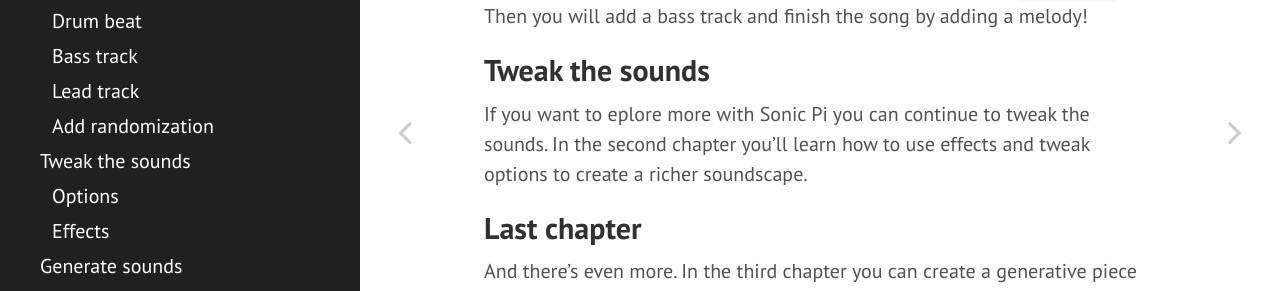
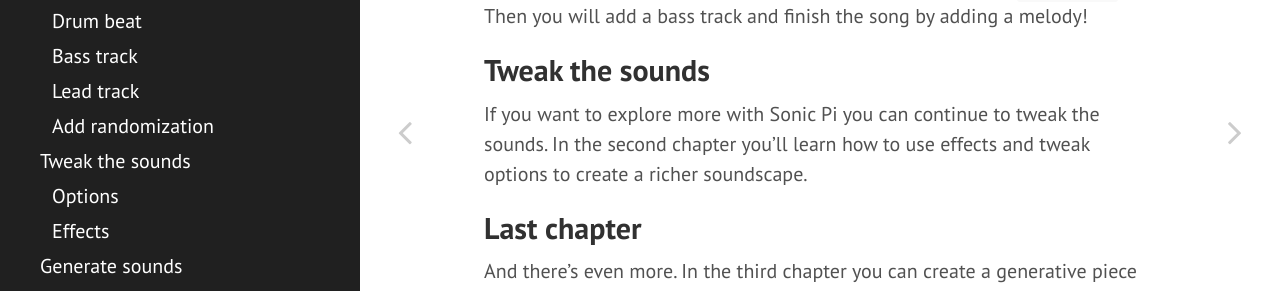
Before and after one commit to mehackit/sonic-pi-workshop, a Jekyll site: the page built from _exercises/02-make-a-song/01-make-a-song.md, in a window 1280 px wide. Shown: the part 343-634 px from the top of the page. Built offline with Jekyll 4.4.1, drawn with Linux system fonts in a browser that asks for light colours; nearby versions of some CDN libraries.

Commit message:
typos, remove padding from mobile menu

```diff
--- a/_exercises/02-make-a-song/01-make-a-song.md
+++ b/_exercises/02-make-a-song/01-make-a-song.md
@@ -12,7 +12,7 @@ You'll start with creating a drum beat and getting to know the `live_loop`. Then
 
 ## Tweak the sounds
 
-If you want to eplore more with Sonic Pi you can continue to tweak the sounds. In the second chapter you'll learn how to use effects and tweak options to create a richer soundscape.
+If you want to explore more with Sonic Pi you can continue to tweak the sounds. In the second chapter you'll learn how to use effects and tweak options to create a richer soundscape.
 
 ## Last chapter
 
--- a/css/main.css
+++ b/css/main.css
@@ -139,9 +139,17 @@ img.inline {
   display: block;
   line-height: 1.75;
 }
+
 .sidebar-nav-item.sub {
-  padding-left: 12px;
+  padding-left: 0px;
 }
+
+@media (min-width: 48em) {
+  .sidebar-nav-item.sub {
+    padding-left: 12px;
+  }
+}
+
 a.sidebar-nav-item:hover,
 a.sidebar-nav-item:focus {
   text-decoration: underline;
```
